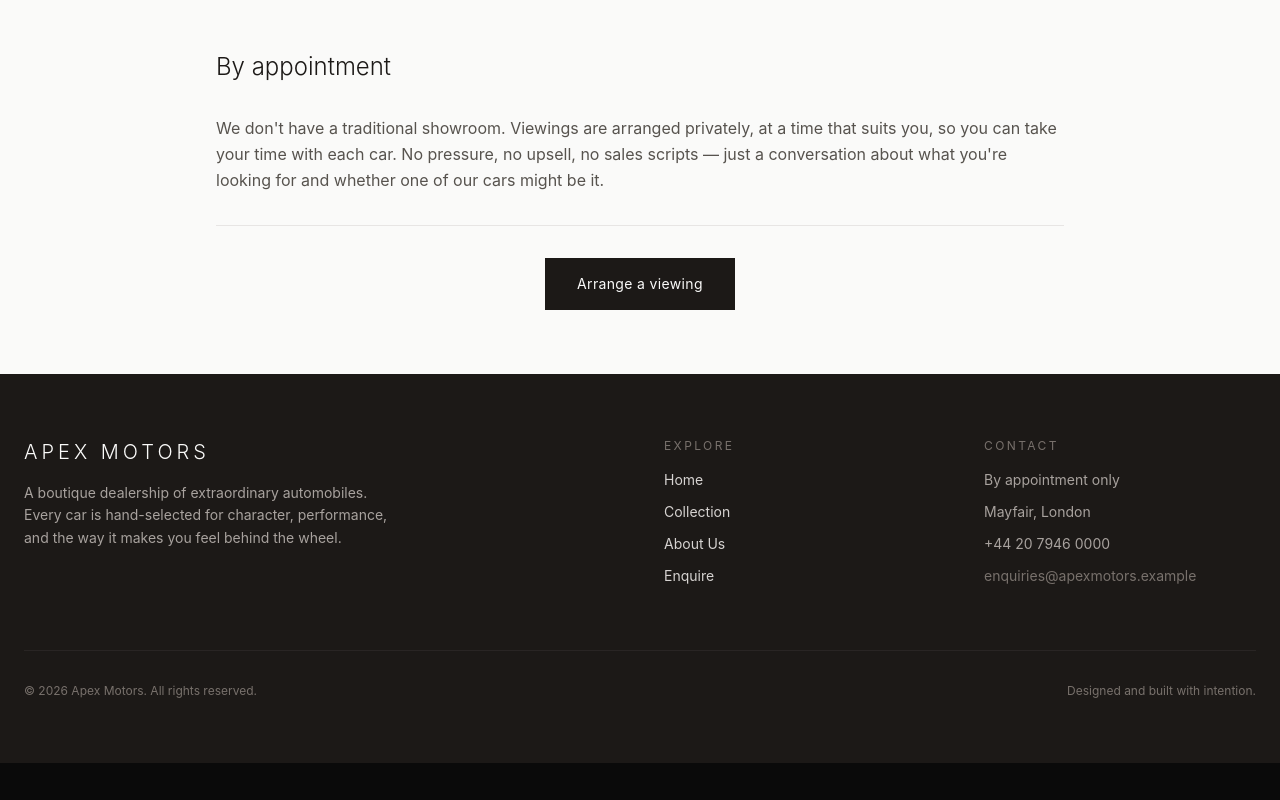
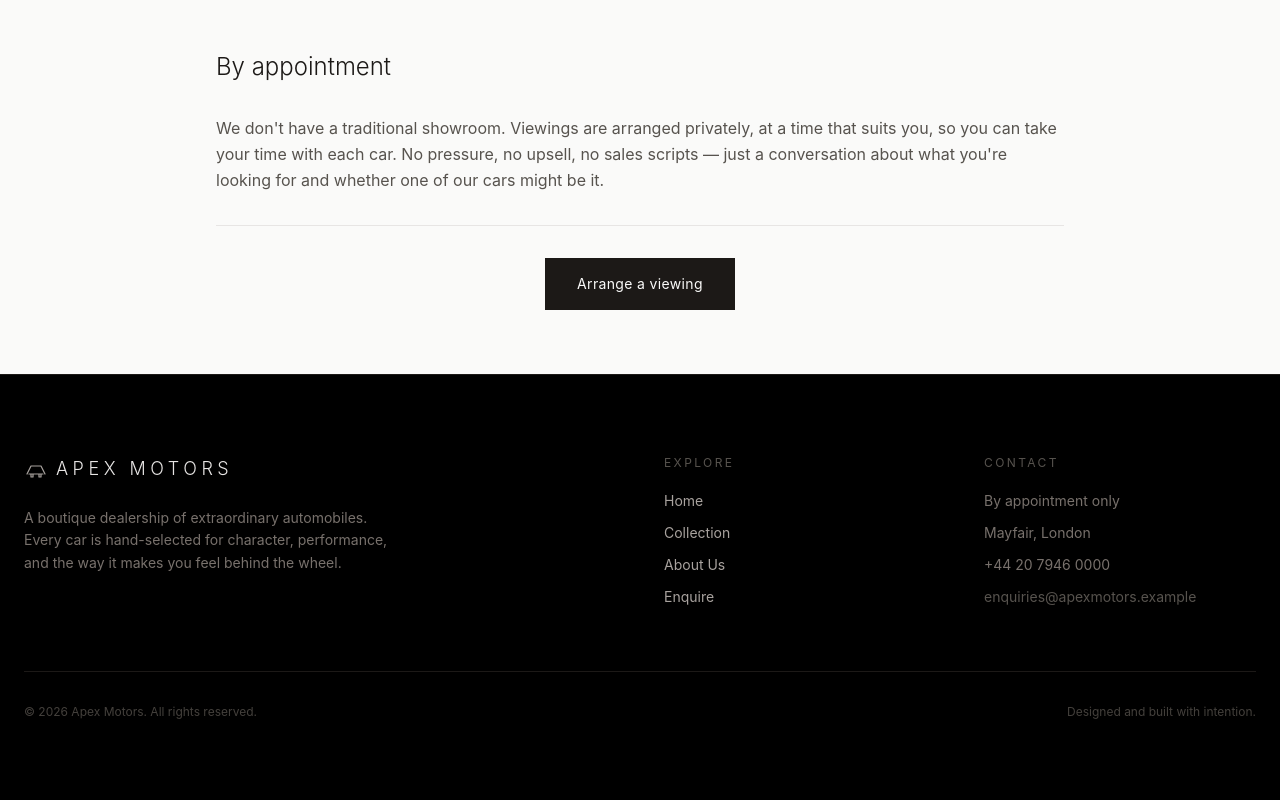
Before and after one commit to fassdavid722-cpu/apex-motors, a Next.js app: page /about in a window 1280 px wide. Shown: the part 962-1762 px from the top of the page. Before the commit the page ends 1725 px from the top, so only its background shows below. Built offline with nearby package versions, Linux system fonts and the light colour scheme.

Commit message:
feat: full redesign with real car images, 3D effects, dark theme - app/components/Footer.tsx

```diff
--- a/app/components/Footer.tsx
+++ b/app/components/Footer.tsx
@@ -2,12 +2,17 @@ import Link from "next/link";
 
 export default function Footer() {
   return (
-    <footer className="bg-stone-900 text-stone-300">
-      <div className="max-w-7xl mx-auto px-6 py-16">
+    <footer className="bg-black border-t border-stone-900">
+      <div className="max-w-7xl mx-auto px-6 py-20">
         <div className="grid grid-cols-1 md:grid-cols-4 gap-12">
           <div className="md:col-span-2">
-            <h3 className="text-xl font-light tracking-[0.2em] uppercase text-stone-50 mb-4">Apex Motors</h3>
-            <p className="text-sm text-stone-400 leading-relaxed max-w-sm">
+            <div className="flex items-center gap-2 mb-6">
+              <svg className="w-6 h-6 text-stone-400" fill="none" stroke="currentColor" viewBox="0 0 24 24">
+                <path strokeLinecap="round" strokeLinejoin="round" strokeWidth={1.2} d="M3 17l4-8h10l4 8M5 17h14M7 17v3h2v-3M15 17v3h2v-3M9 9h6" />
+              </svg>
+              <span className="text-lg font-light tracking-[0.25em] uppercase text-stone-200">Apex Motors</span>
+            </div>
+            <p className="text-sm text-stone-500 leading-relaxed max-w-sm">
               A boutique dealership of extraordinary automobiles. Every car is
               hand-selected for character, performance, and the way it makes you
               feel behind the wheel.
@@ -15,29 +20,35 @@ export default function Footer() {
           </div>
 
           <div>
-            <h4 className="text-xs tracking-[0.2em] uppercase text-stone-500 mb-4">Explore</h4>
+            <h4 className="text-xs tracking-[0.2em] uppercase text-stone-600 mb-5">Explore</h4>
             <div className="flex flex-col gap-3">
-              <Link href="/" className="text-sm text-stone-300 hover:text-stone-50 transition-colors">Home</Link>
-              <Link href="/collection" className="text-sm text-stone-300 hover:text-stone-50 transition-colors">Collection</Link>
-              <Link href="/about" className="text-sm text-stone-300 hover:text-stone-50 transition-colors">About Us</Link>
-              <Link href="/contact" className="text-sm text-stone-300 hover:text-stone-50 transition-colors">Enquire</Link>
+              {[
+                { href: "/", label: "Home" },
+                { href: "/collection", label: "Collection" },
+                { href: "/about", label: "About Us" },
+                { href: "/contact", label: "Enquire" },
+              ].map((l) => (
+                <Link key={l.href} href={l.href} className="text-sm text-stone-400 hover:text-white transition-colors">
+                  {l.label}
+                </Link>
+              ))}
             </div>
           </div>
 
           <div>
-            <h4 className="text-xs tracking-[0.2em] uppercase text-stone-500 mb-4">Contact</h4>
-            <div className="flex flex-col gap-3 text-sm text-stone-400">
+            <h4 className="text-xs tracking-[0.2em] uppercase text-stone-600 mb-5">Contact</h4>
+            <div className="flex flex-col gap-3 text-sm text-stone-500">
               <p>By appointment only</p>
               <p>Mayfair, London</p>
               <p>+44 20 7946 0000</p>
-              <p className="text-stone-500">enquiries@apexmotors.example</p>
+              <p className="text-stone-600">enquiries@apexmotors.example</p>
             </div>
           </div>
         </div>
 
-        <div className="mt-16 pt-8 border-t border-stone-800 flex flex-col md:flex-row items-center justify-between gap-4">
-          <p className="text-xs text-stone-500">© 2026 Apex Motors. All rights reserved.</p>
-          <p className="text-xs text-stone-500">Designed and built with intention.</p>
+        <div className="mt-16 pt-8 border-t border-stone-900 flex flex-col md:flex-row items-center justify-between gap-4">
+          <p className="text-xs text-stone-700">© 2026 Apex Motors. All rights reserved.</p>
+          <p className="text-xs text-stone-700">Designed and built with intention.</p>
         </div>
       </div>
     </footer>
```
